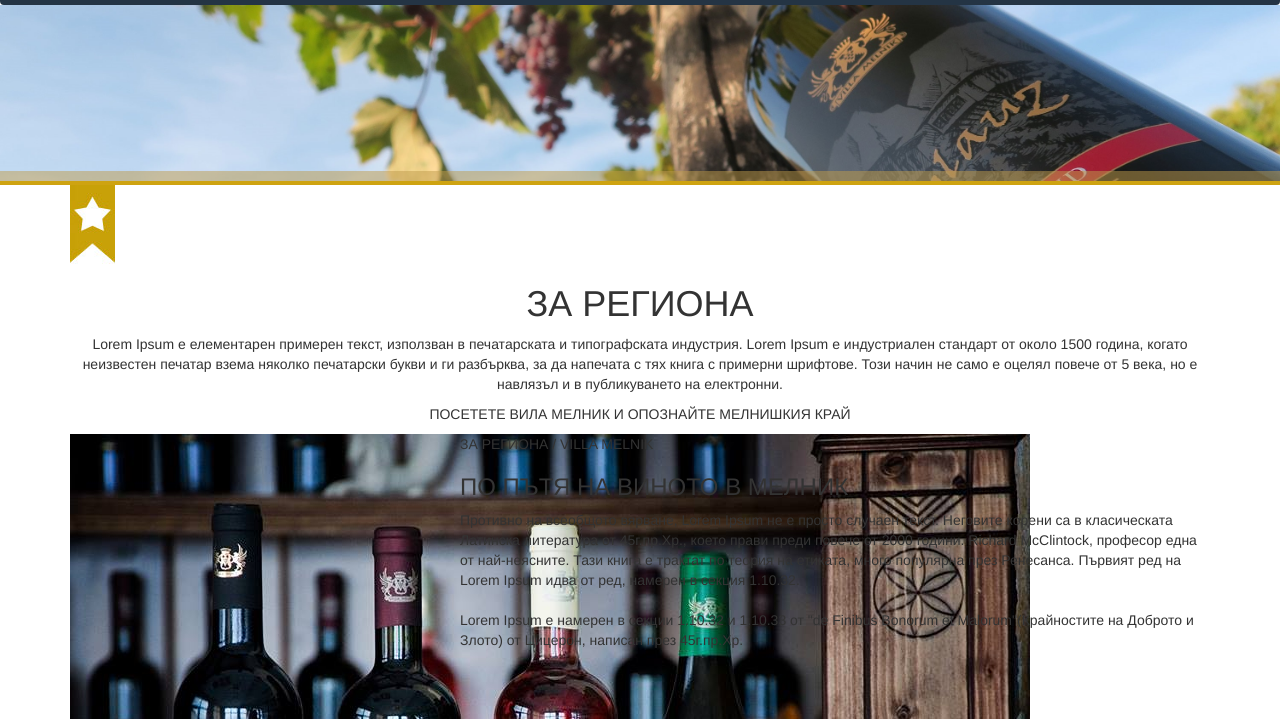
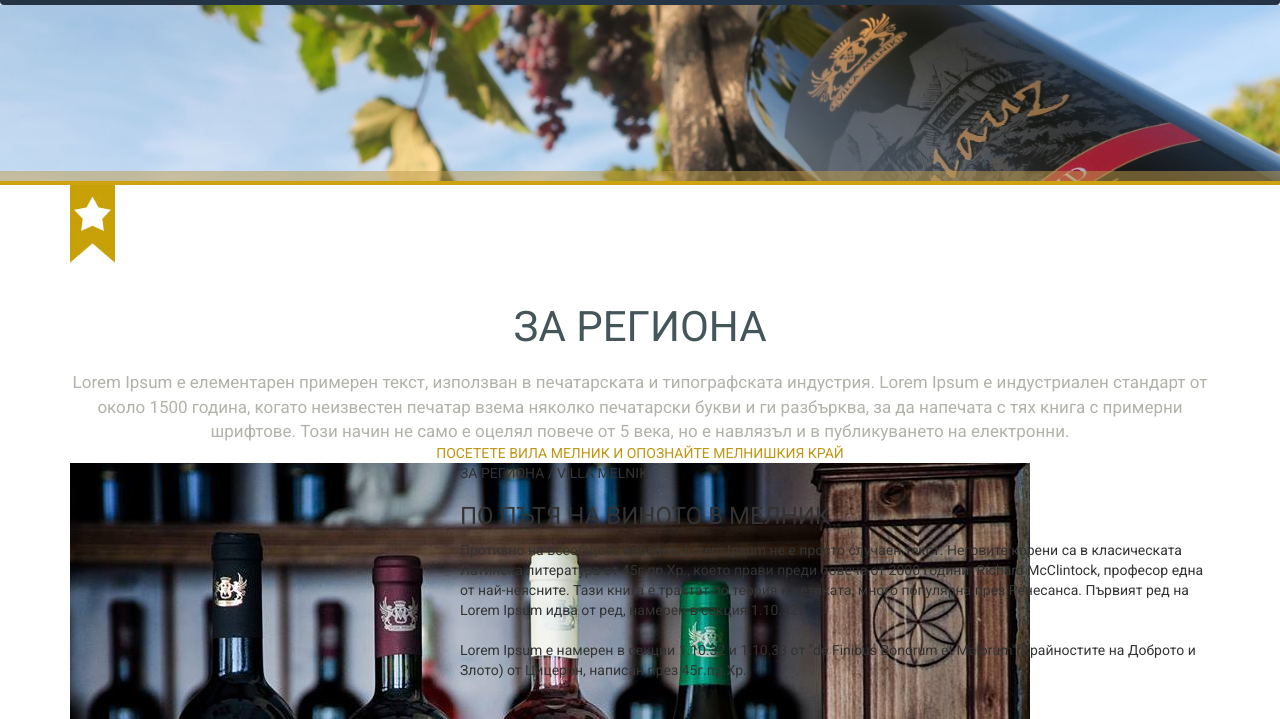
Before and after one commit to krassypetkova/VallaMelnik, a website: page region-page.html in a window 1280 px wide. Shown: the part 81-800 px from the top of the page. Drawn offline with nearby package versions, Linux system fonts and the light colour scheme.

Commit message:
Region-style.css:
-added common style in css document

```diff
--- a/region-style.css
+++ b/region-style.css
@@ -1,3 +1,39 @@
+html, body {
+    box-sizing: border-box;
+    font-family: Roboto;
+}
+
+h1, p {
+    margin: 0;
+}
+
+.yellow-text {
+    color: #C09611;
+}
+
+.footer-color {
+    color: #8FABBC;
+}
+
+.footer-color-yellow {
+    color: #C7B56F;
+}
+
+.margin-top-30 {
+    margin-top: 30px;
+}
+.section-header {
+    font-weight: 500 ;
+    color: #44565A;
+    font-size: 42px;
+    margin: 40px 0 20px;
+}
+
+.section-text {
+    color: #B2B2AA;
+    font-size: 17px;
+}
+
 /***************** HEADER *****************************/
 #site-header {
     position: relative;
```
